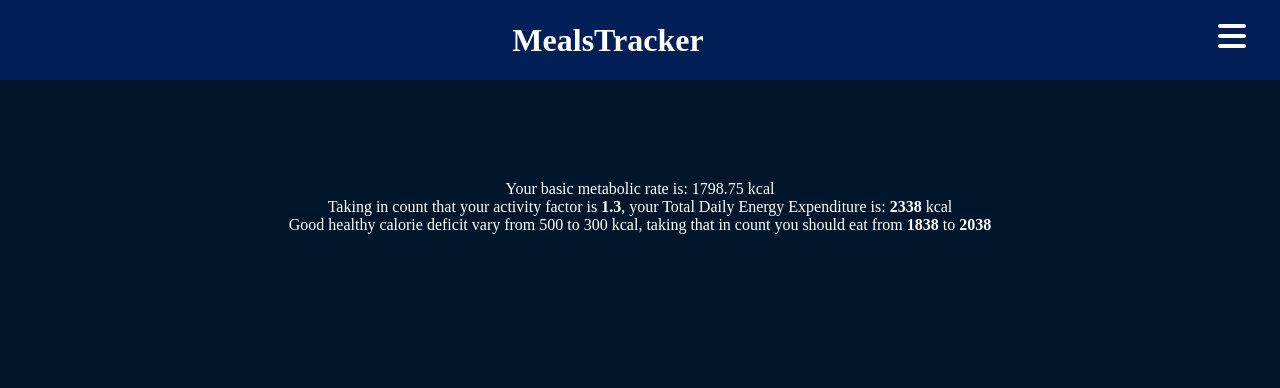
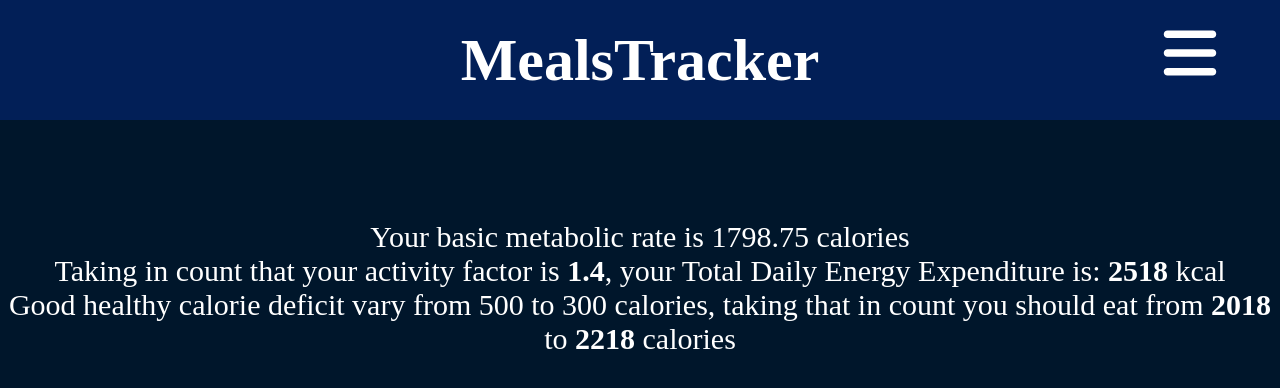
Before and after one commit to Yur3te/meals_tracker, a React (Create React App) app in the folder frontend/: page /info in a window 1280 px wide. Shown: the top 388 px of the page. Built offline with nearby package versions, Linux system fonts and the light colour scheme.

Commit message:
Cleanups

```diff
--- a/frontend/src/App.js
+++ b/frontend/src/App.js
@@ -1,9 +1,6 @@
-import React, { useEffect, useState } from "react";
+import React from "react";
 import { BrowserRouter as Router, Routes, Route } from "react-router-dom";
 
-// import AddMealForm from "./components/AddMealForm";
-// import BMRCalculations from "./components/BMRCalculations";
-// import AllMealsInDay from "./components/AllMealsInDay";
 import Navbar from "./components/Navbar";
 
 import Home from './pages/Home.js'
--- a/frontend/src/components/BMRCalculations.js
+++ b/frontend/src/components/BMRCalculations.js
@@ -6,18 +6,18 @@
     const age = 19
     const BMR =  (10 * weight) + (6.25 * height) - (5 * age) + 5
 
-    const activity_factor = 1.3
+    const activity_factor = 1.4
     const TDEE = (BMR * activity_factor).toFixed()
     // TODO: Zbierać dane z users z bazy danych
 
     return (
         <div>
-            Your basic metabolic rate is: {BMR} kcal
+            Your basic metabolic rate is {BMR} calories
             <br />
             Taking in count that your activity factor is <b>{activity_factor}</b>, your Total Daily Energy Expenditure is: <b>{TDEE}</b> kcal
             <br />
-            Good healthy calorie deficit vary from 500 to 300 kcal,
-            taking that in count you should eat from <b>{TDEE - 500}</b> to <b>{TDEE - 300}</b>
+            Good healthy calorie deficit vary from 500 to 300 calories,
+            taking that in count you should eat from <b>{TDEE - 500}</b> to <b>{TDEE - 300}</b> calories
 
         </div>
     )
--- a/frontend/src/components/SidebarData.js
+++ b/frontend/src/components/SidebarData.js
@@ -1,7 +1,4 @@
 import React from "react";
-
-import { FaBars } from "react-icons/fa6";
-import { IoMdClose } from "react-icons/io";
 
 import { FaChartSimple } from "react-icons/fa6";
 import { FaHome, FaInfoCircle, FaUser } from "react-icons/fa";
--- a/frontend/src/pages/Home.js
+++ b/frontend/src/pages/Home.js
@@ -1,4 +1,4 @@
-import React, { useEffect, useState } from "react";
+import React from "react";
 
 import AddMealForm from "./../components/AddMealForm";
 import AllMealsInDay from "./../components/AllMealsInDay";
--- a/frontend/src/style/AddMealForm.css
+++ b/frontend/src/style/AddMealForm.css
@@ -1,5 +1,5 @@
 input[type="text"] {
-  width: 300px;
+  width: 500px;
   background: #d9d9d9;
   border-radius: 100px;
   border: 1px solid;
@@ -20,7 +20,7 @@
 }
 
 input[type="number"] {
-  width: 50px;
+  width: 120px;
   background: #d9d9d9;
   border-radius: 100px;
   border: 1px solid;
@@ -35,7 +35,6 @@
 }
 
 input[type="date"] {
-  width: 150px;
   background: #d9d9d9;
   border-radius: 100px;
   border: 1px solid;
@@ -50,7 +49,7 @@
 }
 
 button {
-    width: 110px;
+  padding: 10px;
   background: #1eff00;
   border-radius: 100px;
   border: none;
--- a/frontend/src/style/App.css
+++ b/frontend/src/style/App.css
@@ -1,5 +1,6 @@
 :root {
   --test: 100px;
+  font-size: 30px;
 }
 
 * {
--- a/frontend/src/style/Navbar.css
+++ b/frontend/src/style/Navbar.css
@@ -1,6 +1,6 @@
 .navbar {
   background-color: #021f57;
-  height: 80px;
+  height: 120px;
   display: flex;
   justify-content: space-between;
   align-items: center;
@@ -16,6 +16,12 @@
   margin: 0;
   flex-grow: 1;
   text-align: center;
+  margin-left: 4rem;
+}
+
+a {
+  color: white;
+  text-decoration: none;
 }
 
 .nav-menu {
@@ -36,12 +42,13 @@
 }
 
 .nav-text {
+  font-size: 35px;
   display: flex;
   justify-content: start;
   align-items: center;
   padding: 8px 0px 4px 16px;
   list-style: none;
-  height: 40px;
+  height: 45px;
 }
 
 .nav-text a {
```
